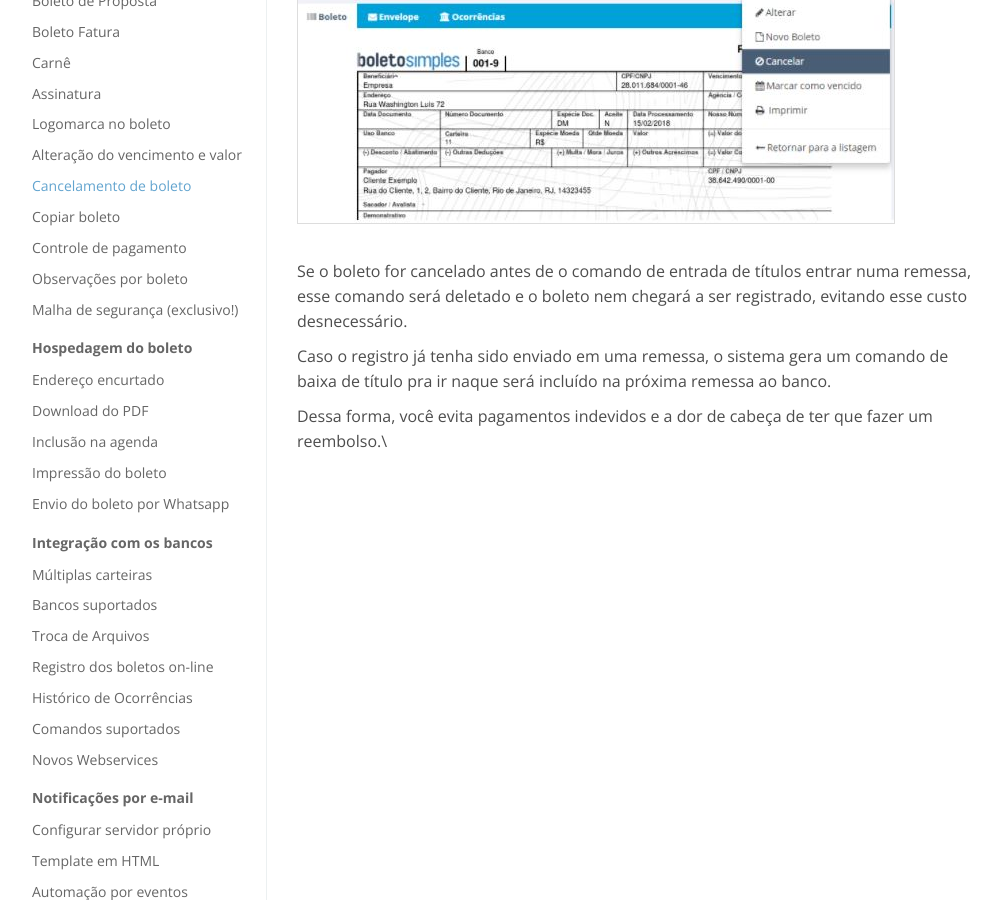
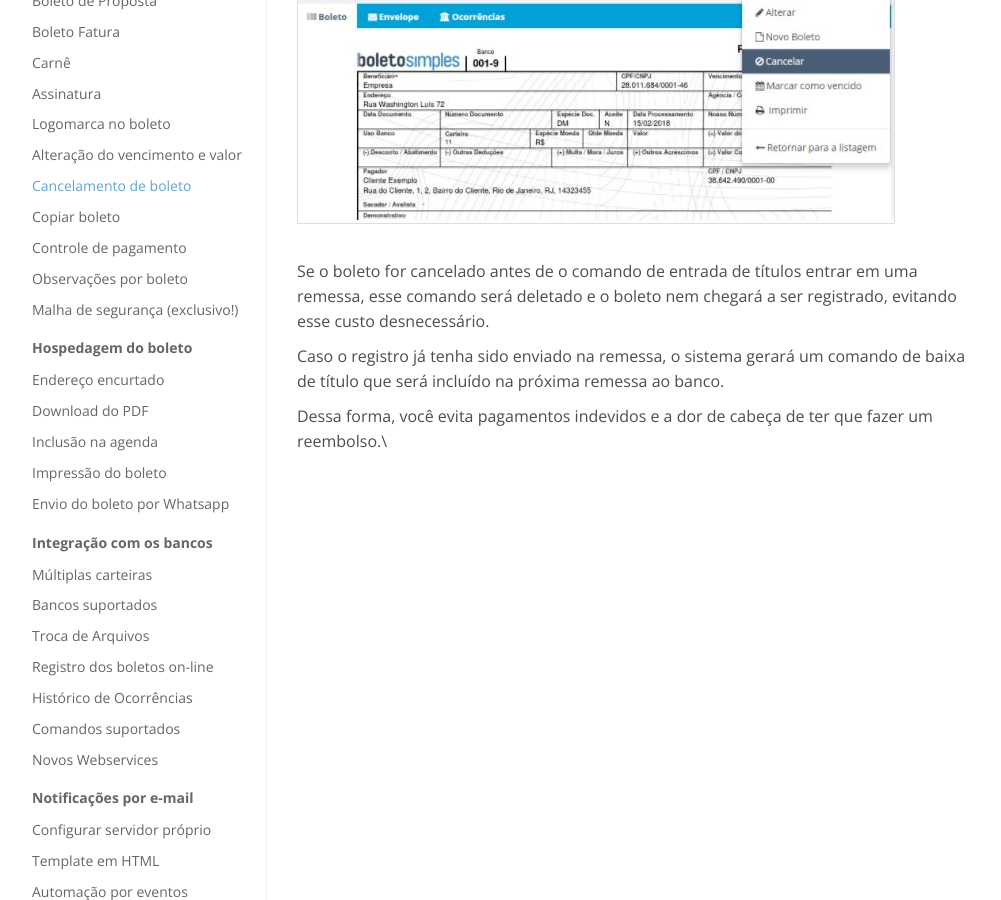
Before and after one commit to BoletoSimples/boletosimples-features, a Jekyll site: the page built from emissao-de-boletos/cancelamento-de-boleto.markdown, in a window 1280 px wide and 900 px high, scrolled down 360 px. Shown: the whole window, without its empty margins (143-1144 px from the left). Built offline with Jekyll 4.4.1, drawn with Linux system fonts in a browser that asks for light colours.

Commit message:
Updated Cancelamento De Boleto

```diff
--- a/emissao-de-boletos/cancelamento-de-boleto.markdown
+++ b/emissao-de-boletos/cancelamento-de-boleto.markdown
@@ -11,8 +11,8 @@ Se aquele pagamento por algum motivo não deve mais acontecer ou se o boleto foi
 ![cancelamento-094fba.JPG](/uploads/cancelamento-094fba.JPG)
 
 \
-Se o boleto for cancelado antes de o comando de entrada de títulos entrar numa remessa, esse comando será deletado e o boleto nem chegará a ser registrado, evitando esse custo desnecessário.
+Se o boleto for cancelado antes de o comando de entrada de títulos entrar em uma remessa, esse comando será deletado e o boleto nem chegará a ser registrado, evitando esse custo desnecessário.
 
-Caso o registro já tenha sido enviado em uma remessa, o sistema gera um comando de baixa de título pra ir naque será incluído na próxima remessa ao banco.
+Caso o registro já tenha sido enviado na remessa, o sistema gerará um comando de baixa de título que será incluído na próxima remessa ao banco.
 
 Dessa forma, você evita pagamentos indevidos e a dor de cabeça de ter que fazer um reembolso.\
```
